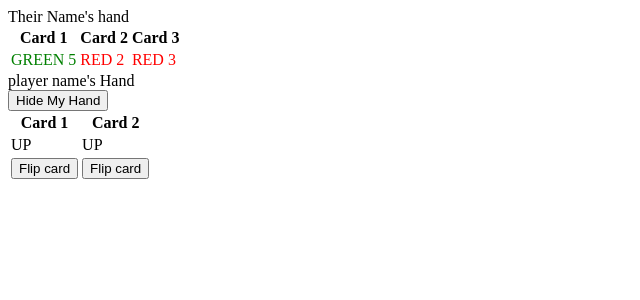
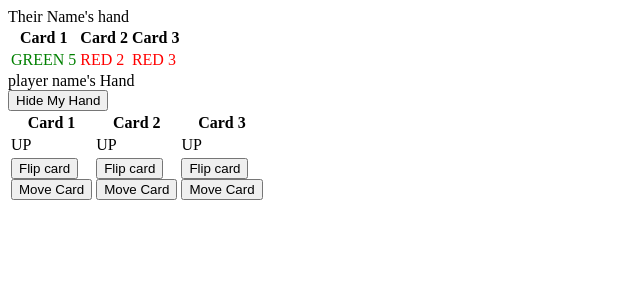
Before and after one commit to ChuckBTaylor/hanabi-frontend, an Angular app: page / in a window 1280 px wide. Shown: the top 300 px of the page, without its empty margins (0-640 px from the left). Built offline with nearby package versions, Linux system fonts and the light colour scheme.

Commit message:
can now move myCard

```diff
--- a/src/app/components/Hands/my-hand.component.html
+++ b/src/app/components/Hands/my-hand.component.html
@@ -23,6 +23,10 @@
                        <button (click)='flipCard(i)'>
                            Flip card
                        </button>
+                       <br/>
+                       <button (click)='moveCard(i)'>
+                           Move Card
+                       </button>
                    </td>
                </tr>
            </tfoot>
--- a/src/app/components/Hands/my-hand.component.ts
+++ b/src/app/components/Hands/my-hand.component.ts
@@ -20,6 +20,11 @@ export class MyHandComponent {
             cardColor: CardColor.BLUE,
             cardNumber: CardNumber.ONE,
             cardOrientation: CardOrientation.UP
+        },
+        {
+            cardColor: CardColor.YELLOW,
+            cardNumber: CardNumber.ONE,
+            cardOrientation: CardOrientation.UP
         }
     ];
 
@@ -30,5 +35,21 @@ export class MyHandComponent {
     flipCard(i: number): void {
         let card: MyCardComponent = this.myCards[i];
         card.cardOrientation = card.cardOrientation == CardOrientation.UP ? CardOrientation.DOWN : CardOrientation.UP;
+    };
+
+    moveCard(i: number): void {
+        let newPosition: string = prompt("Move card to which position? (1-" + this.myCards.length + ")");
+        if(newPosition === null)
+            return;
+        let newPositionNumber: number;
+        newPositionNumber = Number.parseInt(newPosition);
+        if(!newPositionNumber || newPositionNumber < 1 || newPositionNumber > this.myCards.length){
+            alert("'" + newPosition + "' is an invalid position!");
+            return;
+        }
+
+        newPositionNumber -= 1;
+        this.myCards.splice(newPositionNumber, 0, this.myCards.splice(i, 1)[0]);
     }
+
 }
```
